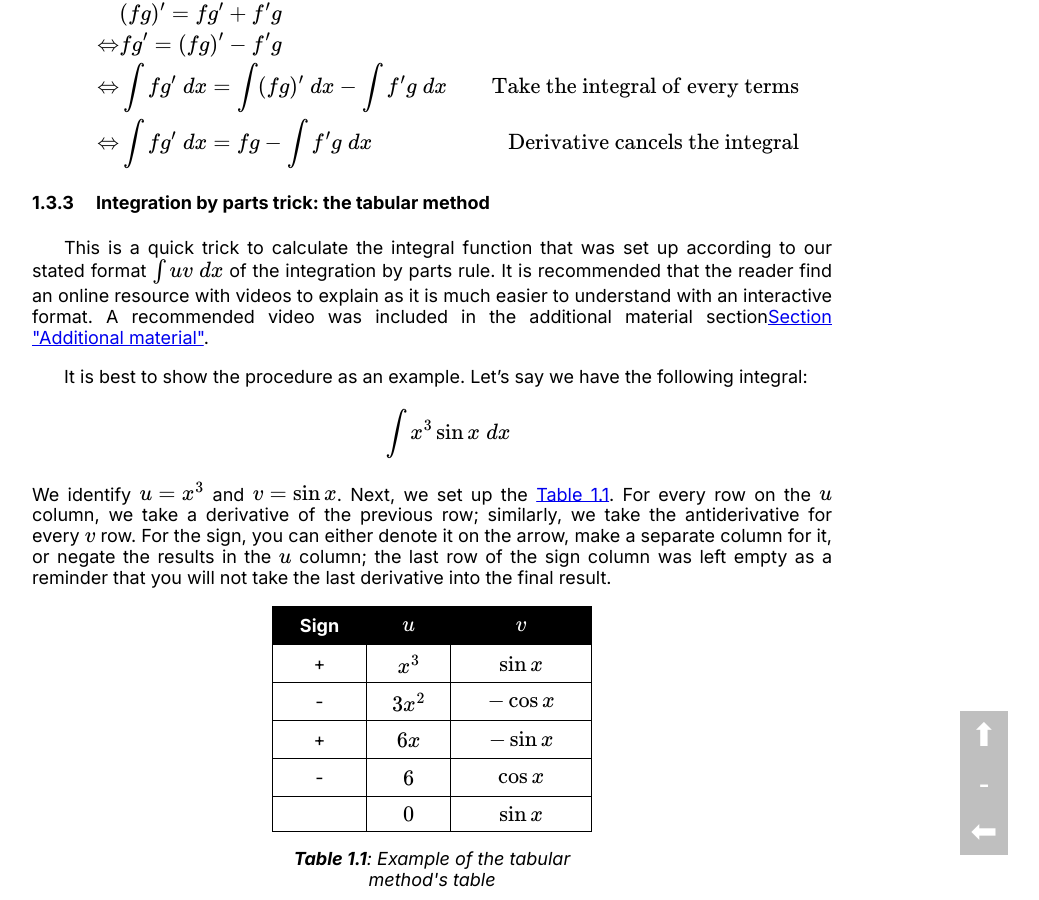
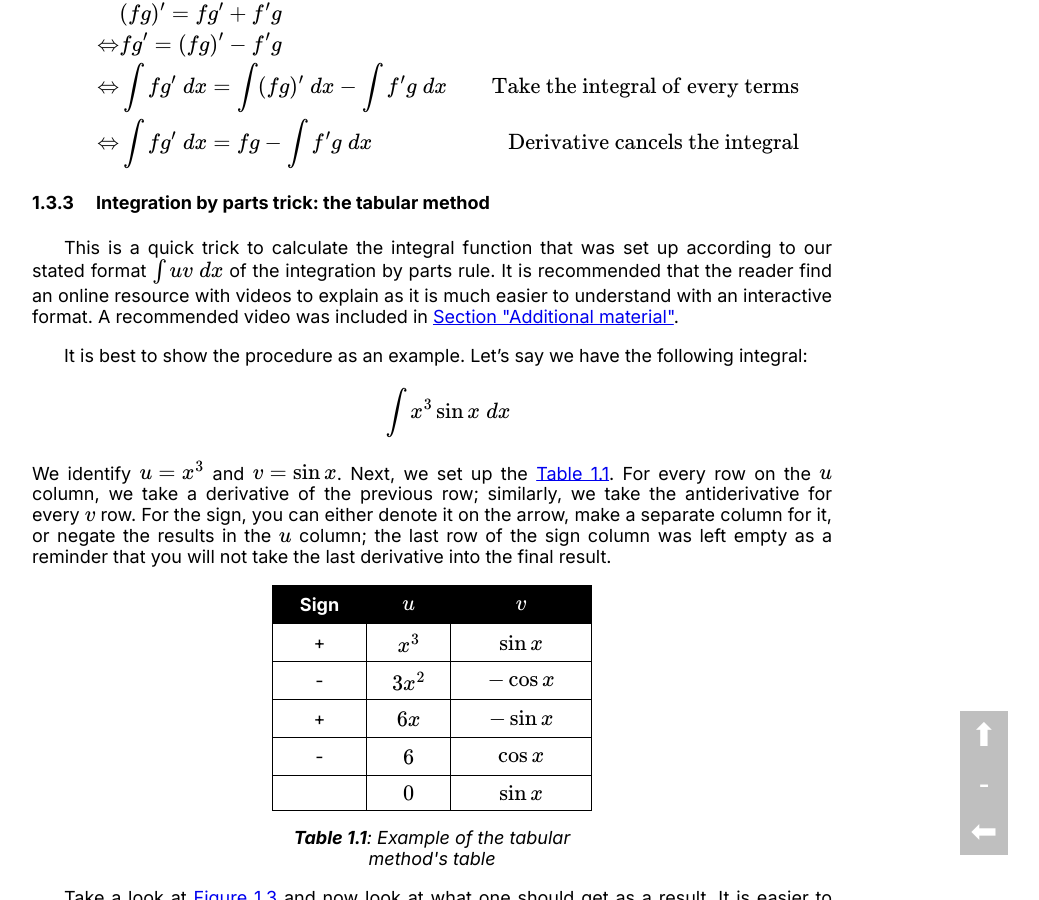
Before and after one commit to LukeNK/n-week-project, a Jekyll site: the page built from chapters/_m/integral.md, in a window 1280 px wide and 900 px high, scrolled down 5479 px. Shown: the whole window, without its empty margins (208-1247 px from the left). Built offline with Jekyll 4.4.1, drawn with Linux system fonts in a browser that asks for light colours.

Commit message:
Fix repeated link

```diff
--- a/chapters/_m/integral.md
+++ b/chapters/_m/integral.md
@@ -176,7 +176,7 @@ It is important to identify which $u$ and $v$ to use to make the derivatives and
 \end{aligned}\\]
 
 <h4>Integration by parts trick: the tabular method</h4>
-This is a quick trick to calculate the integral function that was set up according to our stated format $\int uv\;dx$ of the integration by parts rule. It is recommended that the reader find an online resource with videos to explain as it is much easier to understand with an interactive format. A recommended video was included in the additional material section<a href="#sec-a-integral-material"></a>.
+This is a quick trick to calculate the integral function that was set up according to our stated format $\int uv\;dx$ of the integration by parts rule. It is recommended that the reader find an online resource with videos to explain as it is much easier to understand with an interactive format. A recommended video was included in <a href="#sec-a-integral-material"></a>.
 
 It is best to show the procedure as an example. Let's say we have the following integral:
 \\[ \int x^3\sin x \;dx \\]
```
